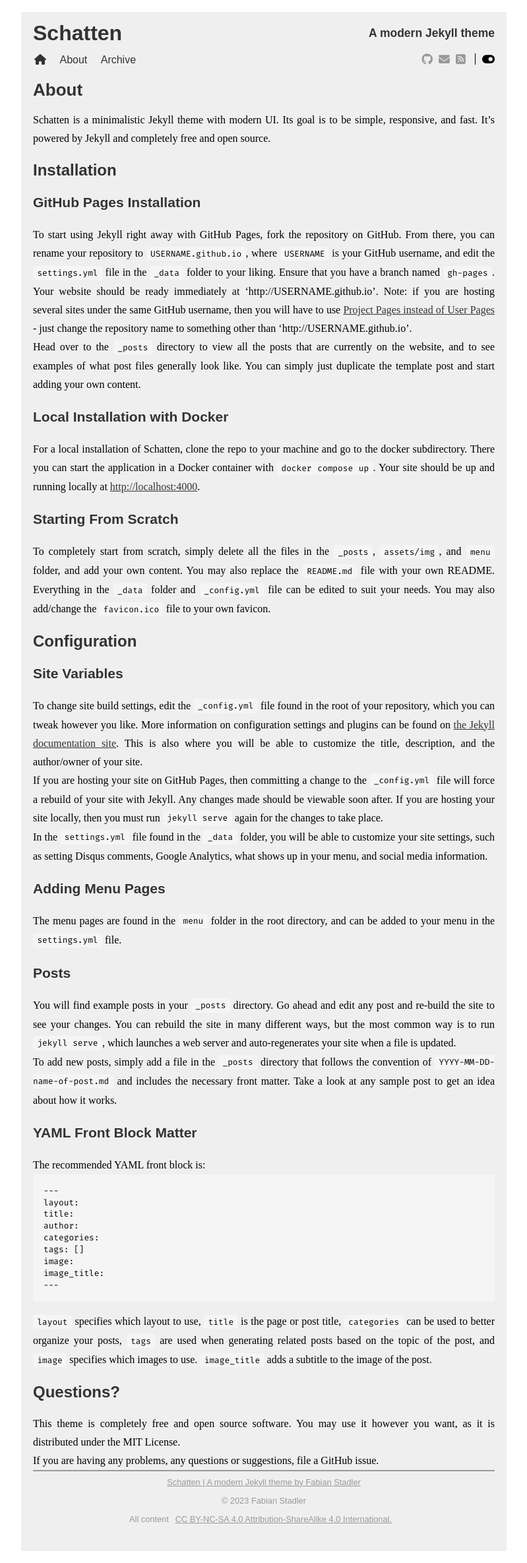
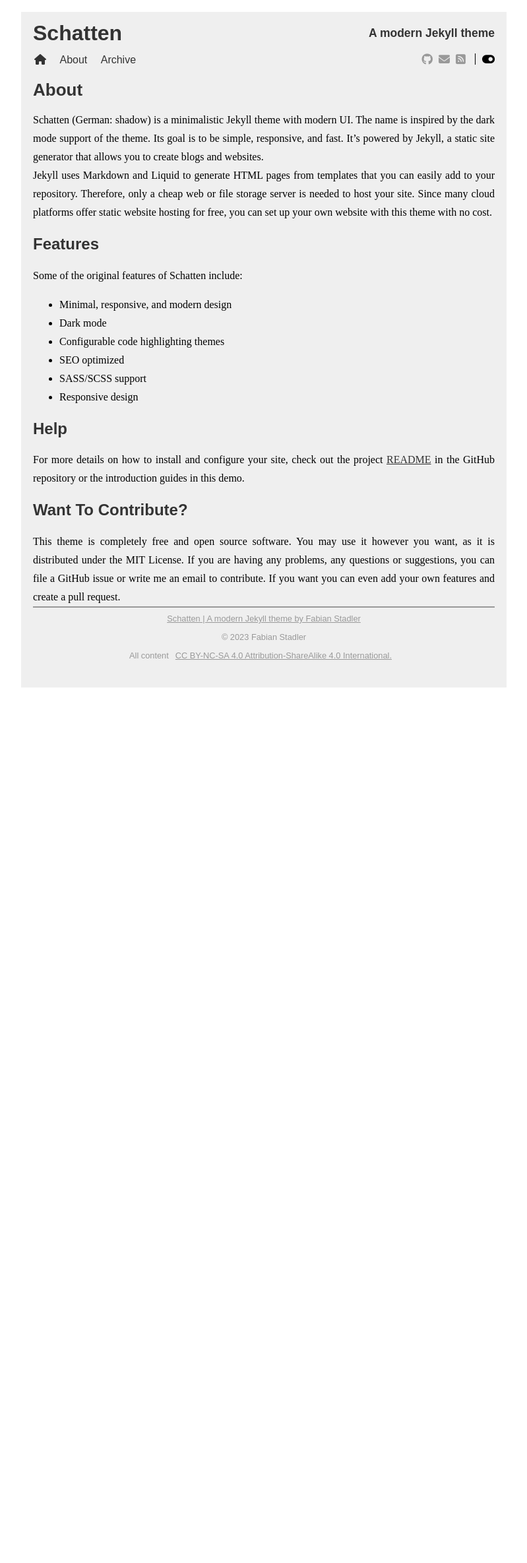
Before and after one commit to stfab/Schatten, a Jekyll site: the page built from menu/about.md, in a window 1280 px wide. Shown: the whole page at 66% size, without its empty margins (240-1039 px from the left). Built offline with Jekyll 4.4.1, drawn with Linux system fonts in a browser that asks for light colours; some web fonts are replaced; after the commit the page ends 1060 px from its top, so only the background shows below that.

Commit message:
Fix broken links and udpdate README

````diff
--- a/_config.yml
+++ b/_config.yml
@@ -7,6 +7,7 @@
 highlighter: rouge
 
 # set default permalinks, see https://jekyllrb.com/docs/permalinks/
+# the .html suffix is necessary when serving static files
 permalink: /:title.html
 
 # Plugins
@@ -18,7 +19,7 @@
   - jekyll-archives
 
 # Exclude these files/dirs from processing
-exclude: ['_site', 'docker', LICENSE.md, Gemfile, Gemfile.lock, schatten.gemspec, README.md]
+exclude: ['_site', 'docker', LICENSE.md, Gemfile, Gemfile.lock, schatten.gemspec, README.md, public]
 
 # Customise atom feed settings (this is where Jekyll-Feed gets configuration information)
 title: 'Schatten'
--- a/_posts/2023-08-25-features-of-schatten.markdown
+++ b/_posts/2023-08-25-features-of-schatten.markdown
@@ -9,7 +9,7 @@
 image_title: 'A frog looking out of the water'
 ---
 
-Schatten offers some features that are not available in the default Jekyll theme. This post will demonstrate some of them. For general information on the syntax, see [Text Formatting Examples](/text-formatting-examples).
+Schatten offers some features that are not available in the default Jekyll theme. This post will demonstrate some of them. For general information on the syntax, see [Text Formatting Examples]({{site.github.url}}/text-formatting-examples.html).
 
 ## Version 1.0.0
 
--- a/_sass/_base.scss
+++ b/_sass/_base.scss
@@ -13,12 +13,12 @@
   top: 0;
   margin: 0;
 
-  // fade in effect
-  animation: body 2s;
-  -webkit-animation: body 2s;
-  -moz-animation: body 2s;
-  -o-animation: body 2s;
-  -ms-animation: body 2s;
+  // fade in effect; removed because can be annoying
+  // animation: body 2s;
+  // -webkit-animation: body 2s;
+  // -moz-animation: body 2s;
+  // -o-animation: body 2s;
+  // -ms-animation: body 2s;
 
   @keyframes body {
     from {
--- a/_sass/_dark-mode.scss
+++ b/_sass/_dark-mode.scss
@@ -6,7 +6,7 @@
 }
 
 .dark-mode {
-    transition: background 1s;
+    // transition: background 1s; // removed because can be annoying
     color: $dark-body-color;
     background-color: #151515;
 
--- a/_sass/_light-mode.scss
+++ b/_sass/_light-mode.scss
@@ -1,5 +1,5 @@
 .light-mode {
-    transition: background 1s;
+    // transition: background 1s; // removed because can be annoying
     background-color: white;
 
     .container {
--- a/menu/about.md
+++ b/menu/about.md
@@ -5,64 +5,25 @@
 permalink: about
 ---
 
-Schatten is a minimalistic Jekyll theme with modern UI. Its goal is to be simple, responsive, and fast. It's powered by Jekyll and completely free and open source.
+Schatten (German: shadow) is a minimalistic Jekyll theme with modern UI. The name is inspired by the dark mode support of the theme. Its goal is to be simple, responsive, and fast. It's powered by Jekyll, a static site generator that allows you to create blogs and websites.
 
-## Installation
+Jekyll uses Markdown and Liquid to generate HTML pages from templates that you can easily add to your repository. Therefore, only a cheap web or file storage server is needed to host your site. Since many cloud platforms offer static website hosting for free, you can set up your own website with this theme with no cost.
 
-### GitHub Pages Installation
+## Features
 
-To start using Jekyll right away with GitHub Pages, fork the repository on GitHub. From there, you can rename your repository to `USERNAME.github.io`, where `USERNAME` is your GitHub username, and edit the `settings.yml` file in the `_data` folder to your liking. Ensure that you have a branch named `gh-pages`. Your website should be ready immediately at 'http://USERNAME.github.io'. Note: if you are hosting several sites under the same GitHub username, then you will have to use [Project Pages instead of User Pages](https://help.github.com/articles/user-organization-and-project-pages/) - just change the repository name to something other than 'http://USERNAME.github.io'.
+Some of the original features of Schatten include:
 
-Head over to the `_posts` directory to view all the posts that are currently on the website, and to see examples of what post files generally look like. You can simply just duplicate the template post and start adding your own content.
+- Minimal, responsive, and modern design
+- Dark mode
+- Configurable code highlighting themes
+- SEO optimized
+- SASS/SCSS support
+- Responsive design
 
-### Local Installation with Docker
+## Help
 
-For a local installation of Schatten, clone the repo to your machine and go to the docker subdirectory. There you can start the application in a Docker container with `docker compose up`. Your site should be up and running locally at [http://localhost:4000](http://localhost:4000).
+For more details on how to install and configure your site, check out the project [README](www.github.com/stfab/Schatten/README.md) in the GitHub repository or the introduction guides in this demo.
 
-### Starting From Scratch
+## Want To Contribute?
 
-To completely start from scratch, simply delete all the files in the `_posts`, `assets/img`, and `menu` folder, and add your own content. You may also replace the `README.md` file with your own README. Everything in the `_data` folder and `_config.yml` file can be edited to suit your needs. You may also add/change the `favicon.ico` file to your own favicon.
-
-## Configuration
-
-### Site Variables
-
-To change site build settings, edit the `_config.yml` file found in the root of your repository, which you can tweak however you like. More information on configuration settings and plugins can be found on [the Jekyll documentation site](https://jekyllrb.com/docs/configuration/). This is also where you will be able to customize the title, description, and the author/owner of your site.
-
-If you are hosting your site on GitHub Pages, then committing a change to the `_config.yml` file will force a rebuild of your site with Jekyll. Any changes made should be viewable soon after. If you are hosting your site locally, then you must run `jekyll serve` again for the changes to take place.
-
-In the `settings.yml` file found in the `_data` folder, you will be able to customize your site settings, such as setting Disqus comments, Google Analytics, what shows up in your menu, and social media information.
-
-### Adding Menu Pages
-
-The menu pages are found in the `menu` folder in the root directory, and can be added to your menu in the `settings.yml` file.
-
-### Posts
-
-You will find example posts in your `_posts` directory. Go ahead and edit any post and re-build the site to see your changes. You can rebuild the site in many different ways, but the most common way is to run `jekyll serve`, which launches a web server and auto-regenerates your site when a file is updated.
-
-To add new posts, simply add a file in the `_posts` directory that follows the convention of `YYYY-MM-DD-name-of-post.md` and includes the necessary front matter. Take a look at any sample post to get an idea about how it works.
-
-### YAML Front Block Matter
-
-The recommended YAML front block is:
-
-```
----
-layout:
-title:
-author:
-categories:
-tags: []
-image:
-image_title:
----
-```
-
-`layout` specifies which layout to use, `title` is the page or post title, `categories` can be used to better organize your posts, `tags` are used when generating related posts based on the topic of the post, and `image` specifies which images to use. `image_title` adds a subtitle to the image of the post.
-
-## Questions?
-
-This theme is completely free and open source software. You may use it however you want, as it is distributed under the MIT License.
-
-If you are having any problems, any questions or suggestions, file a GitHub issue.
+This theme is completely free and open source software. You may use it however you want, as it is distributed under the MIT License. If you are having any problems, any questions or suggestions, you can file a GitHub issue or write me an email to contribute. If you want you can even add your own features and create a pull request.
--- a/rss-feed.xml
+++ b/rss-feed.xml
@@ -6,7 +6,7 @@
 		<title>{{ site.title | xml_escape }}</title>
 		<description>{% if site.description %}{{ site.description | xml_escape }}{% endif %}</description>
 		<link>{{ site.github.url }}</link>
-		<atom:link href="{{ site.github.url }}/{{ page.path }}" rel="self" type="application/rss+xml" />
+		<atom:link href="{{ site.github.url }}/{{ page.path }}.html" rel="self" type="application/rss+xml" />
 		{% for post in site.posts limit:10 %}
 			<item>
 				<title>{{ post.title | xml_escape }}</title>
````
Also changed, not shown: README.md.
